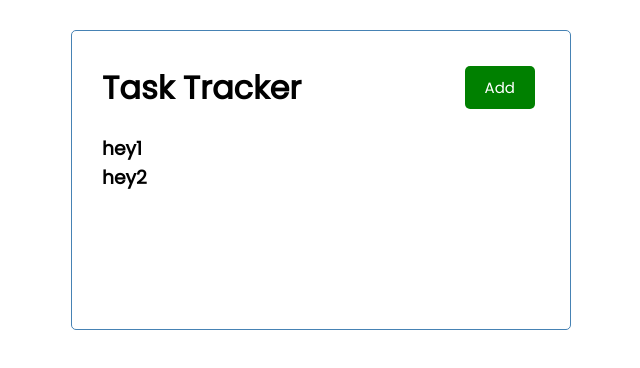
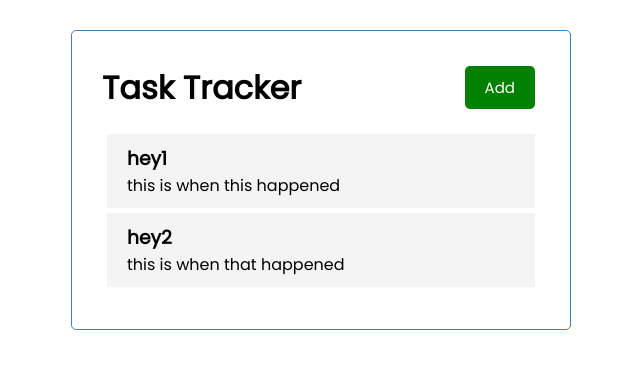
Before and after one commit to amitfid/react-task-tracker, a React (Create React App) app: page / in a window 1280 px wide. Shown: the top 368 px of the page, without its empty margins (319-959 px from the left). Built offline with nearby package versions, Linux system fonts and the light colour scheme.

Commit message:
Created task comp and added react-icons to the project

```diff
--- a/package.json
+++ b/package.json
@@ -8,6 +8,7 @@
     "@testing-library/user-event": "^12.8.3",
     "react": "^17.0.2",
     "react-dom": "^17.0.2",
+    "react-icons": "^4.3.1",
     "react-scripts": "4.0.3",
     "web-vitals": "^1.1.2"
   },
--- a/src/App.js
+++ b/src/App.js
@@ -6,11 +6,13 @@
   const [tasks, setTasks] = useState([
     {
         id: 1,
-        text: 'hey1'
+        text: 'hey1',
+        day: 'this is when this happened'
     },
     {
         id: 2,
-        text: 'hey2'
+        text: 'hey2',
+        day: 'this is when that happened'
     }
 ])
 
--- /dev/null
+++ b/src/components/Task.js
@@ -0,0 +1,10 @@
+const Task = ({ task }) => {
+    return (
+        <div className='task'>
+            <h3>{task.text}</h3>
+            <p>{task.day}</p>
+        </div>
+    )
+}
+
+export default Task
--- a/src/components/Tasks.js
+++ b/src/components/Tasks.js
@@ -1,9 +1,10 @@
+import Task from './Task'
 
 const Tasks = ({ tasks }) => {
     return (
         <>
             {tasks.map((task) => (
-                <h3 key={task.id}>{task.text}</h3>
+                <Task key={task.id} task={task} />
             ))}
         </>
     )
```
Also changed, not shown: 1 other file (tests, documents, lock files or other folders).
